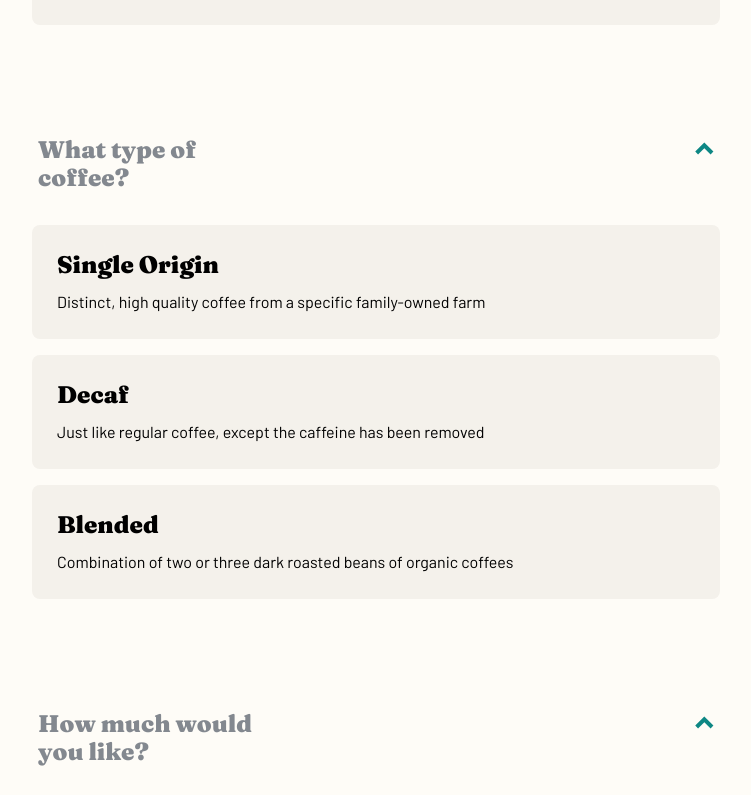
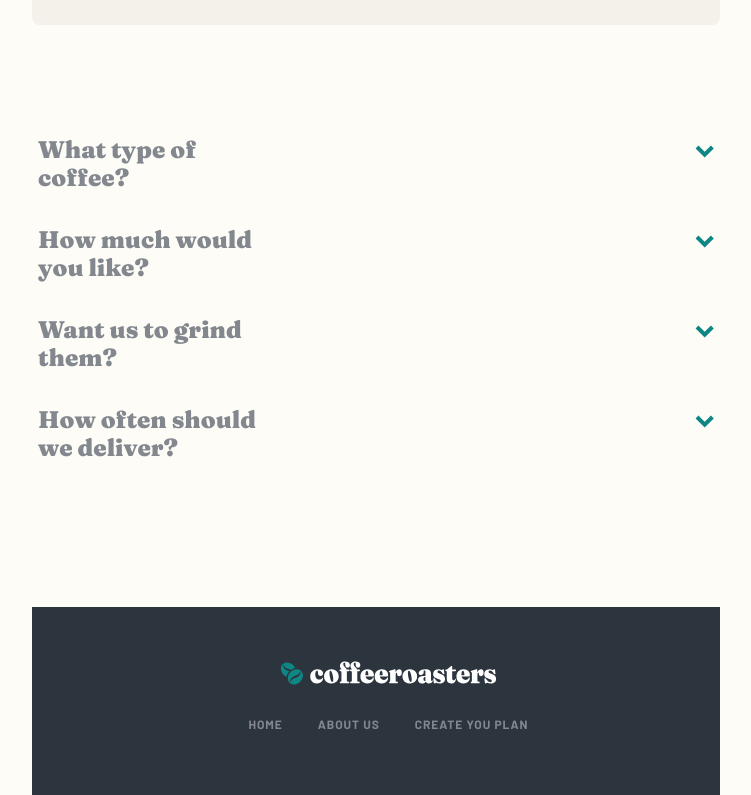
Before and after one commit to ThiCode126/coffeeroasters-app, a React (Create React App) app: page /plan in a window 1280 px wide. Shown: the part 2123-2918 px from the top of the page, without its empty margins (264-1015 px from the left). Built offline with nearby package versions, Linux system fonts and the light colour scheme.

Commit message:
End Select organisation

```diff
--- a/src/pages/Plan.jsx
+++ b/src/pages/Plan.jsx
@@ -9,51 +9,81 @@ const Plan = () => {
   const { works } = data;
   const { hero, step } = dataPlan;
 
-  console.log(step);
-
   let defaultState = {};
 
   for (let i = 0; i < step.length; i++) {
-    defaultState[step[i].id] = "";
+    defaultState[step[i].id] = {
+      title: "",
+      active: false,
+      disabled: false,
+    };
   }
+  defaultState[0]["active"] = true;
 
   const [myState, setMyState] = useState(defaultState);
 
   const onValueChange = (id, title) => {
-    console.log(id, title);
+    console.log(id);
     let newState = { ...myState };
-    newState[id] = title;
+    newState[id]["title"] = title;
+
+    if (id === 0) {
+      if (title === "Capsule") {
+        newState[3]["disabled"] = true;
+      } else {
+        newState[3]["disabled"] = false;
+      }
+    }
+
+    if (id === 2 && newState[3]["disabled"] === true) {
+      newState[4]["active"] = true;
+    } else if (id <= 3) {
+      const idMore = id + 1;
+      newState[idMore]["active"] = true;
+    }
     setMyState(newState);
   };
 
   const BtnSelect = ({ data }) => {
-    console.log(data);
+    const { id: stepId, title: stepTitle, name: stepName } = data;
+    console.log(stepId);
+
     const toggleAcc = (e) => {
       e.preventDefault();
       e.target.parentElement.classList.toggle("active");
     };
+
     return (
       <>
-        <button className="accordion active" onClick={toggleAcc}>
-          <span className="title">{data.title}</span>
+        <button
+          id={stepId}
+          className={`accordion${myState[stepId]["active"] ? " active" : ""}`}
+          onClick={toggleAcc}
+          disabled={myState[stepId]["disabled"] ? true : false}
+        >
+          <span className="title">{stepTitle}</span>
         </button>
         <div className="panel">
-          {data.choice.map((current, k) => (
+          {data.choice.map((current, k) => {
+            //const { id, name } = data;
+            const { title, desc } = current;
+            return (
               <div key={k} className="choice">
                 <input
                   type="radio"
-                name={data.name}
-                value={current.title}
-                checked={myState[data.id] === current.title}
-                onChange={() => onValueChange(data.id, current.title)}
-                id={`${data.id}_${current.title}`}
+                  name={stepName}
+                  value={title}
+                  checked={myState[stepId]["title"] === title}
+                  onChange={() => onValueChange(stepId, title)}
+                  id={`${stepId}_${title}`}
                 />
-              <label htmlFor={`${data.id}_${current.title}`}>
-                <h5 className="title">{current.title}</h5>
-                <p className="desc">{current.desc}</p>
+                <label htmlFor={`${stepId}_${title}`}>
+                  <h5 className="title">{title}</h5>
+                  <p className="desc">{desc}</p>
                 </label>
               </div>
-          ))}
+            );
+          })}
         </div>
       </>
     );
--- a/src/utils/dataPlan.json
+++ b/src/utils/dataPlan.json
@@ -5,7 +5,7 @@
   },
   "step": [
     {
-      "id": "01",
+      "id": 0,
       "name": "Preferences",
       "title": "How do you drink your coffee?",
       "choice": [
@@ -25,7 +25,7 @@
 
     },
     {
-      "id": "02",
+      "id": 1,
       "name": "Bean Type",
       "title": "What type of coffee?",
       "choice": [
@@ -45,7 +45,7 @@
 
     },
     {
-      "id": "03",
+      "id": 2,
       "name": "Quantity",
       "title": "How much would you like?",
       "choice": [
@@ -65,7 +65,7 @@
 
     },
     {
-      "id": "04",
+      "id": 3,
       "name": "Grind Option",
       "title": "Want us to grind them?",
       "choice": [
@@ -85,7 +85,7 @@
 
     },
     {
-      "id": "05",
+      "id": 4,
       "name": "Deliveries",
       "title": "How often should we deliver?",
       "choice": [
```
Also changed, not shown: 1 other file (tests, documents, lock files or other folders). Lines whose indentation alone changed are shown as unchanged.
